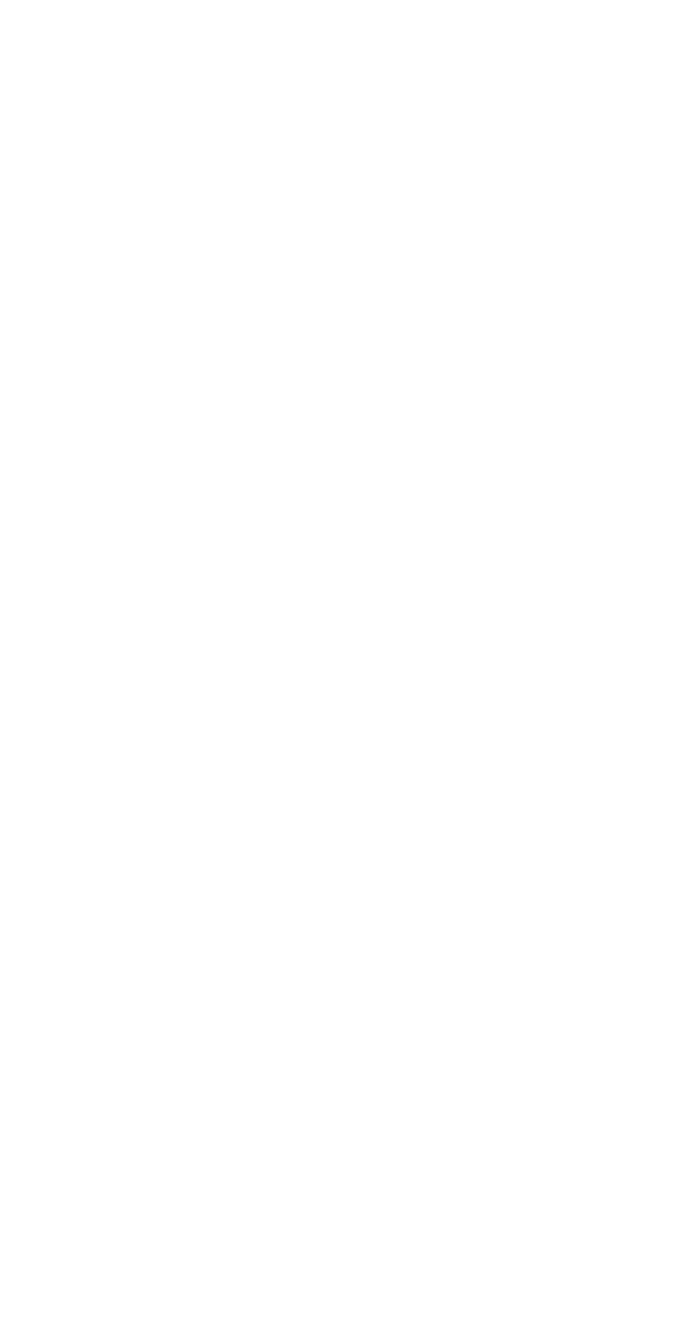
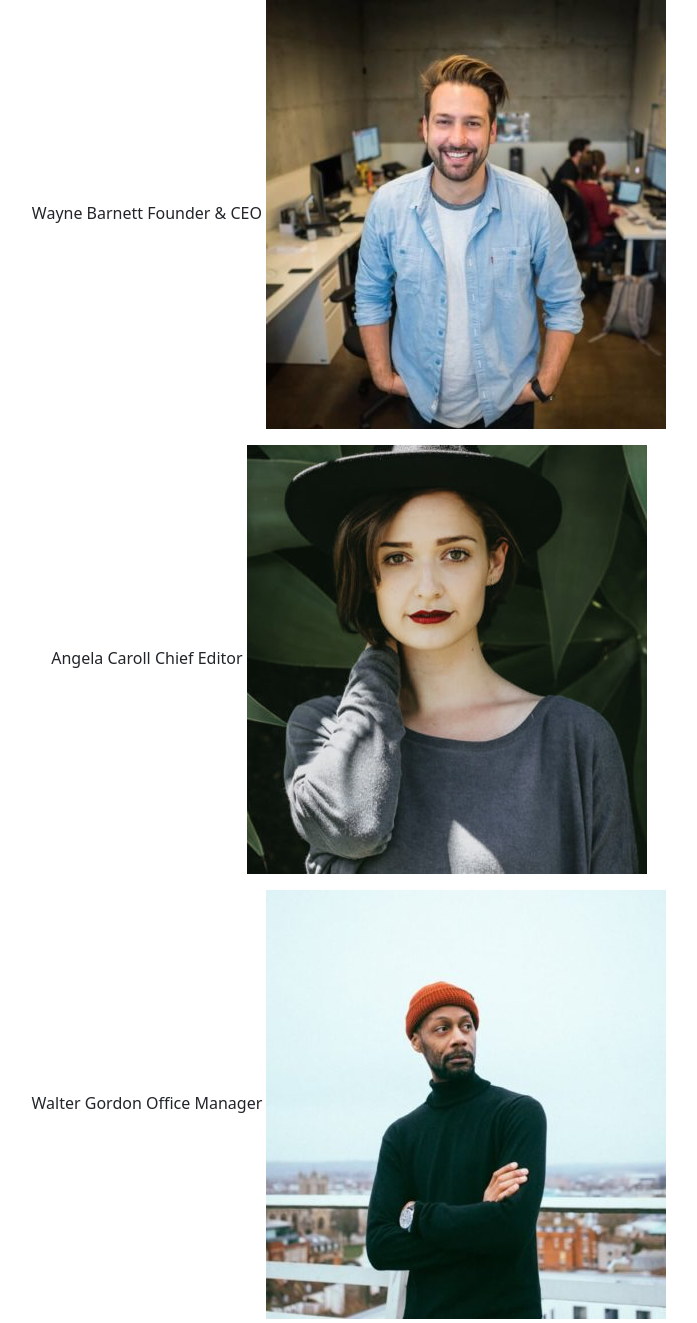
Before and after one commit to SimoneFilograna/js-our-team, a plain HTML site: page index.html in a window 1280 px wide. Shown: the top 1323 px of the page, without its empty margins (291-988 px from the left). Before the commit the page ends 800 px from the top, so only its background shows below. Drawn offline with nearby package versions, Linux system fonts and the light colour scheme.

Commit message:
release-with-bonus-1

```diff
--- a/assets/js/main.js
+++ b/assets/js/main.js
@@ -1 +1,56 @@
 "use strict"
+
+const boxListWorker = document.querySelector(".box");
+
+
+
+//array di oggeti con dati
+
+const workList = [
+    {
+        nome: "Wayne Barnett",
+        ruolo: "Founder & CEO",
+        foto: "wayne-barnett-founder-ceo.jpg"
+    },
+
+    {
+        nome: "Angela Caroll",
+        ruolo: "Chief Editor",
+        foto: "angela-caroll-chief-editor.jpg"
+    },
+
+    {
+        nome: "Walter Gordon",
+        ruolo: "Office Manager",
+        foto: "walter-gordon-office-manager.jpg"
+    },
+
+    {
+        nome: "Angela Lopez",
+        ruolo: "Social Media Manager",
+        foto: "angela-lopez-social-media-manager.jpg"
+    },
+
+    {
+        nome: "Scott Estrada",
+        ruolo: "Developer",
+        foto: "scott-estrada-developer.jpg"
+    },
+
+    {
+        nome: "Barbara Ramos",
+        ruolo: "Graphic Designer",
+        foto: "barbara-ramos-graphic-designer.jpg"
+    },
+]
+
+//stampo in console l'array di gruppi
+
+for(let i = 0; i < workList.length; i++){
+    console.log(workList[i]);
+    const singleWorker = workList[i];
+
+    //stampo ogni singola proprietà dell'oggetto e stampo le foto (bonus - 1 )
+
+    boxListWorker.innerHTML += `<p>${singleWorker.nome} ${singleWorker.ruolo} <img src="./assets/img/${singleWorker.foto}"></p>`
+}
--- a/index.html
+++ b/index.html
@@ -15,7 +15,14 @@
 
     </header>
     <main>
-
+        <div class="container">
+            <div class="row">
+                <div class="col">
+                    <div class="box d-flex flex-wrap justify-content-center align-items-center">
+                    </div>
+                </div>
+            </div>
+        </div>
     </main>
     <footer>
 
```
